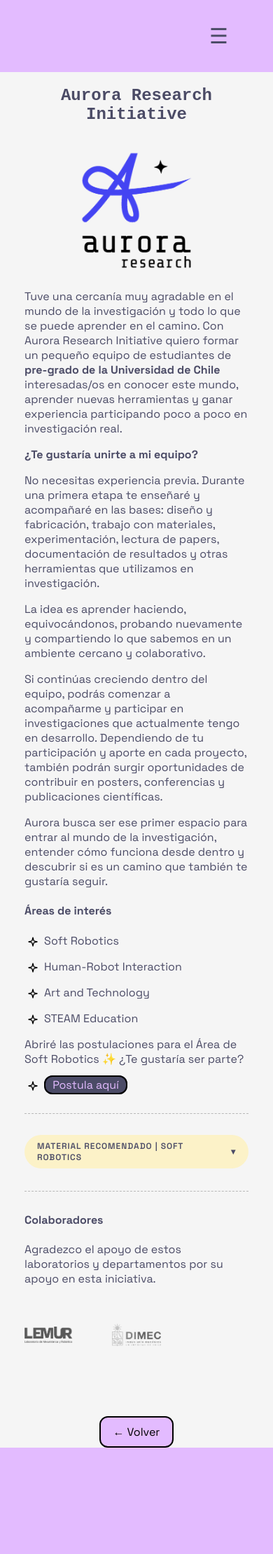
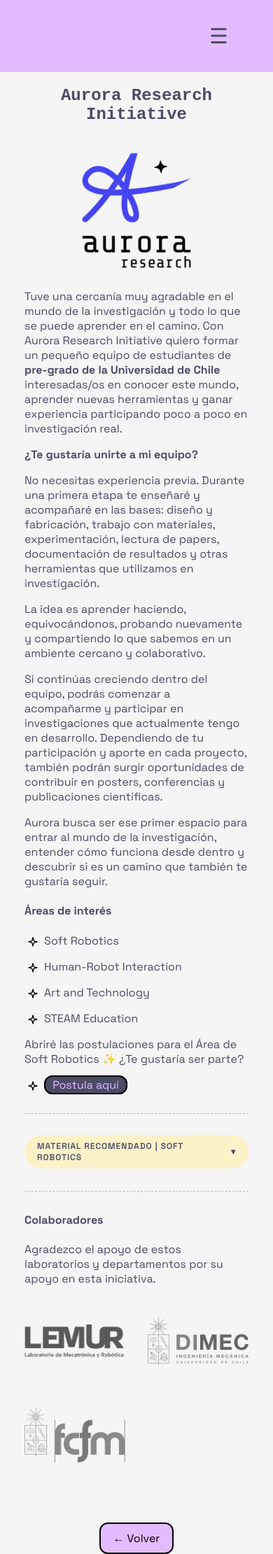
Before and after one commit to abrahamvc/bluecarolinnewp, a Jekyll site: the page built from _investigacion/aurora_research_initiative.md, in a window 390 px wide. Shown: the whole page at 70% size. Built offline with Jekyll 4.4.1, drawn with Linux system fonts in a browser that asks for light colours; some web fonts are replaced; before the commit the page ends 2069 px from its top, so only the background shows below that.

Commit message:
colaboradores actualizado

```diff
--- a/_investigacion/aurora_research_initiative.md
+++ b/_investigacion/aurora_research_initiative.md
@@ -85,4 +85,7 @@ Agradezco el apoyo de estos laboratorios y departamentos por su apoyo en esta in
   <a href="https://dimec.uchile.cl/" target="_blank" rel="noopener noreferrer">
     <img class="collab-logo-lg" src="{{ '/assets/images/logos/logo-colaborador-dimec.webp' | relative_url }}" alt="DIMEC - Universidad de Chile">
   </a>
+  <a href="https://ingenieria.uchile.cl/" target="_blank" rel="noopener noreferrer">
+    <img class="collab-logo-lg" src="{{ '/assets/images/logos/logo-fcfm.png' | relative_url }}" alt="FCFM - Universidad de Chile">
+  </a>
 </div>
--- a/assets/css/styles.css
+++ b/assets/css/styles.css
@@ -748,6 +748,25 @@ body:has(.disenio-logos-page) .project_entry_container {
         padding: 0 35px;
         box-sizing: border-box;
     }
+
+    .collab-logos {
+        grid-template-columns: repeat(2, 1fr);
+        width: 100%;
+        max-width: 100%;
+        gap: 24px 32px;
+    }
+
+    .collab-logos a {
+        height: 110px;
+    }
+
+    .collab-logos img {
+        max-height: 88px;
+    }
+
+    .collab-logos img.collab-logo-lg {
+        max-height: 110px;
+    }
 }
 
 
```
Also changed, not shown: assets/images/logos/logo-fcfm.png (added).
